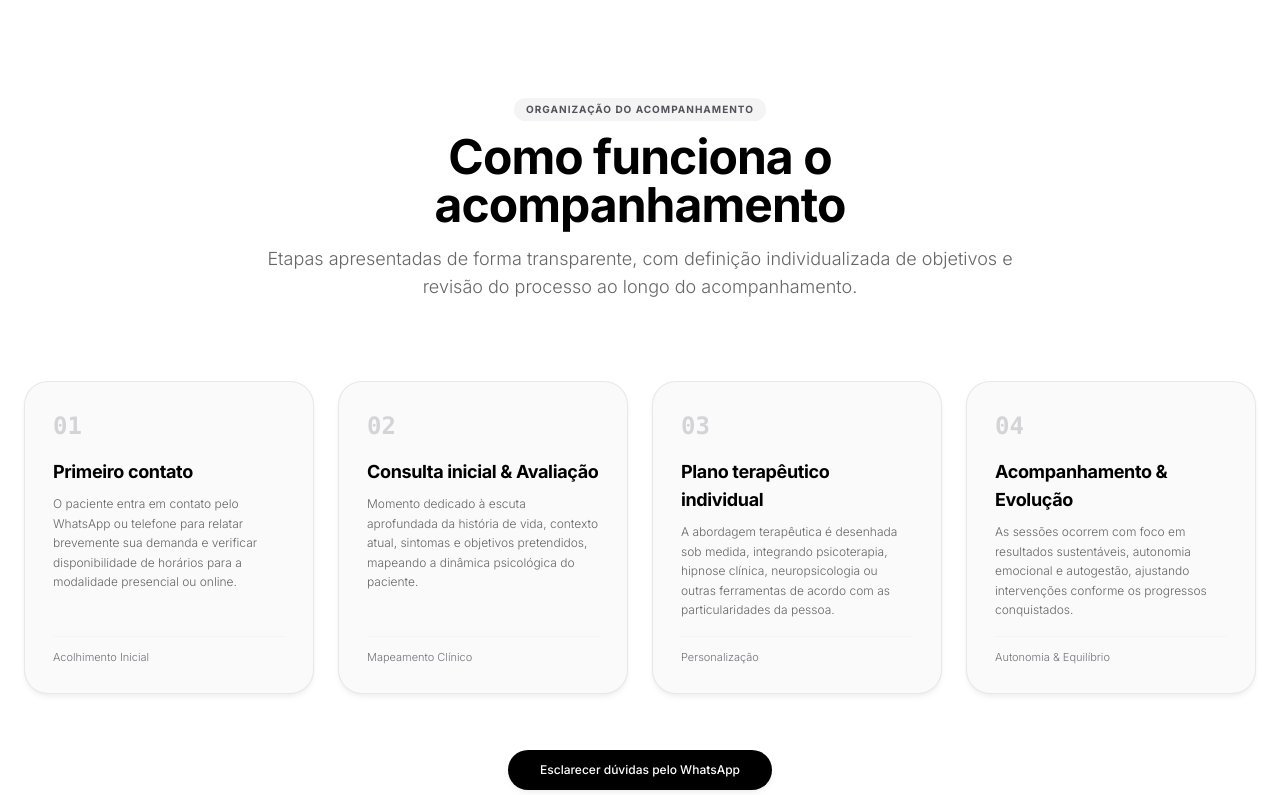
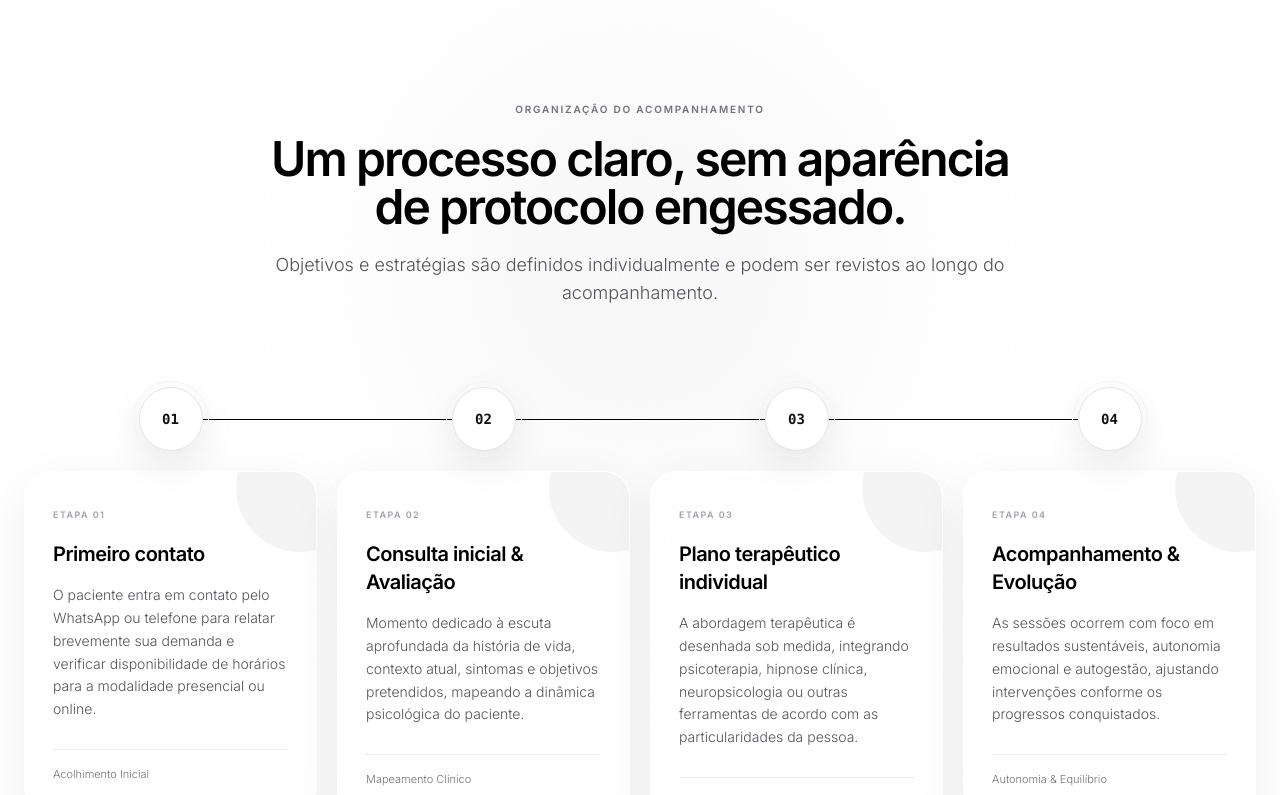
Before and after one commit to RennanLucas/cristiano-avila-site, a Next.js app: page / in a window 1280 px wide. Shown: the part 5240-6035 px from the top of the page. Built offline with nearby package versions, Linux system fonts and the light colour scheme.

Commit message:
design: turn method into animated premium process

```diff
--- a/src/components/Method.tsx
+++ b/src/components/Method.tsx
@@ -5,43 +5,80 @@ import { METHOD_STEPS, buildWhatsAppLink } from "@/data/content";
 
 export default function Method() {
   return (
-    <section id="metodologia" className="py-24 lg:py-32 bg-white relative border-t border-zinc-100">
-      <div className="max-w-7xl mx-auto px-6">
-        <div className="text-center max-w-3xl mx-auto mb-20">
-          <span className="inline-block px-3 py-1 rounded-full bg-zinc-100 text-[10px] font-bold tracking-widest text-zinc-600 uppercase mb-3">
-            Organização do acompanhamento
-          </span>
-          <h2 className="text-3xl md:text-5xl font-bold tracking-tight text-black mb-4">Como funciona o acompanhamento</h2>
-          <p className="text-textMuted text-base sm:text-lg font-light leading-relaxed">
-            Etapas apresentadas de forma transparente, com definição individualizada de objetivos e revisão do processo ao longo do acompanhamento.
+    <section id="metodologia" className="relative overflow-hidden border-t border-zinc-100 bg-white py-24 lg:py-32">
+      <div className="pointer-events-none absolute left-1/2 top-24 h-[420px] w-[420px] -translate-x-1/2 rounded-full bg-zinc-100/80 blur-[120px]" />
+
+      <div className="relative z-10 mx-auto max-w-7xl px-6">
+        <motion.div
+          initial={{ opacity: 0, y: 22 }}
+          whileInView={{ opacity: 1, y: 0 }}
+          viewport={{ once: true }}
+          transition={{ duration: 0.6 }}
+          className="mx-auto mb-20 max-w-3xl text-center"
+        >
+          <span className="editorial-label">Organização do acompanhamento</span>
+          <h2 className="mt-4 text-3xl font-semibold tracking-[-0.04em] text-black md:text-5xl">Um processo claro, sem aparência de protocolo engessado.</h2>
+          <p className="mt-5 text-base font-light leading-relaxed text-zinc-600 sm:text-lg">
+            Objetivos e estratégias são definidos individualmente e podem ser revistos ao longo do acompanhamento.
           </p>
+        </motion.div>
+
+        <div className="relative">
+          <div className="absolute left-[7%] right-[7%] top-8 hidden h-px bg-gradient-to-r from-transparent via-zinc-300 to-transparent lg:block" />
+          <motion.div
+            initial={{ scaleX: 0, opacity: 0 }}
+            whileInView={{ scaleX: 1, opacity: 1 }}
+            viewport={{ once: true, margin: "-80px" }}
+            transition={{ duration: 1.15, ease: [0.16, 1, 0.3, 1] }}
+            className="absolute left-[12%] right-[12%] top-8 hidden h-px origin-left bg-black lg:block"
+          />
+
+          <div className="grid gap-5 sm:grid-cols-2 lg:grid-cols-4">
+            {METHOD_STEPS.map((step, idx) => (
+              <motion.article
+                key={step.num}
+                initial={{ opacity: 0, y: 35, scale: 0.97 }}
+                whileInView={{ opacity: 1, y: 0, scale: 1 }}
+                viewport={{ once: true, margin: "-60px" }}
+                transition={{ duration: 0.58, delay: idx * 0.12, ease: [0.16, 1, 0.3, 1] }}
+                whileHover={{ y: -8 }}
+                className="group relative"
+              >
+                <div className="relative z-10 mb-5 ml-6 flex h-16 w-16 items-center justify-center rounded-full border border-zinc-200 bg-white shadow-[0_14px_38px_rgba(0,0,0,0.09)] transition-all duration-500 group-hover:scale-110 group-hover:bg-black group-hover:text-white lg:mx-auto">
+                  <span className="font-mono text-sm font-semibold">{step.num}</span>
+                  <span className="absolute inset-[-7px] rounded-full border border-zinc-100 transition-transform duration-700 group-hover:scale-110" />
+                </div>
+
+                <div className="premium-card relative min-h-[250px] overflow-hidden rounded-[26px] p-7">
+                  <div className="pointer-events-none absolute -right-12 -top-12 h-32 w-32 rounded-full bg-zinc-100 transition-transform duration-700 group-hover:scale-125" />
+                  <div className="pointer-events-none absolute -bottom-16 -left-16 h-32 w-32 rounded-full bg-amber-100/45 blur-2xl opacity-0 transition-opacity duration-500 group-hover:opacity-100" />
+
+                  <div className="relative z-10">
+                    <span className="text-[9px] font-semibold uppercase tracking-[0.16em] text-zinc-400">Etapa {String(idx + 1).padStart(2, "0")}</span>
+                    <h3 className="mt-4 text-xl font-semibold tracking-[-0.025em] text-black">{step.title}</h3>
+                    <p className="mt-4 text-sm font-light leading-relaxed text-zinc-600">{step.desc}</p>
+                  </div>
+
+                  {step.badge && (
+                    <div className="relative z-10 mt-7 border-t border-zinc-200/70 pt-4 text-[11px] font-light leading-relaxed text-zinc-500">{step.badge}</div>
+                  )}
+                </div>
+              </motion.article>
+            ))}
+          </div>
         </div>
 
-        <div className="grid grid-cols-1 sm:grid-cols-2 lg:grid-cols-4 gap-6">
-          {METHOD_STEPS.map((step, idx) => (
-            <motion.div
-              key={step.num}
-              initial={{ opacity: 0, y: 20 }}
-              whileInView={{ opacity: 1, y: 0 }}
-              viewport={{ once: true }}
-              transition={{ duration: 0.4, delay: idx * 0.1 }}
-              className="p-7 rounded-3xl bg-surface border border-zinc-200/80 shadow-apple flex flex-col justify-between"
-            >
-              <div>
-                <span className="font-mono text-2xl font-bold text-zinc-300 block mb-4">{step.num}</span>
-                <h3 className="text-lg font-bold text-black tracking-tight mb-2">{step.title}</h3>
-                <p className="text-xs text-textMuted font-light leading-relaxed mb-4">{step.desc}</p>
-              </div>
-              {step.badge && <div className="pt-3 border-t border-zinc-100 text-[11px] text-zinc-500 font-light">{step.badge}</div>}
-            </motion.div>
-          ))}
-        </div>
-
-        <div className="mt-14 text-center">
-          <a href={buildWhatsAppLink("Olá, Dr. Cristiano! Gostaria de esclarecer dúvidas sobre como funciona o acompanhamento psicológico.")} target="_blank" rel="noopener noreferrer" className="btn-primary text-xs py-3 px-8 shadow-apple">
-            Esclarecer dúvidas pelo WhatsApp
+        <motion.div
+          initial={{ opacity: 0, y: 18 }}
+          whileInView={{ opacity: 1, y: 0 }}
+          viewport={{ once: true }}
+          transition={{ duration: 0.55, delay: 0.2 }}
+          className="mt-16 text-center"
+        >
+          <a href={buildWhatsAppLink("Olá, Dr. Cristiano! Gostaria de esclarecer dúvidas sobre como funciona o acompanhamento psicológico.")} target="_blank" rel="noopener noreferrer" className="btn-primary px-8 py-3.5 text-xs">
+            Entender como funciona o acompanhamento
           </a>
-        </div>
+        </motion.div>
       </div>
     </section>
   );
```
